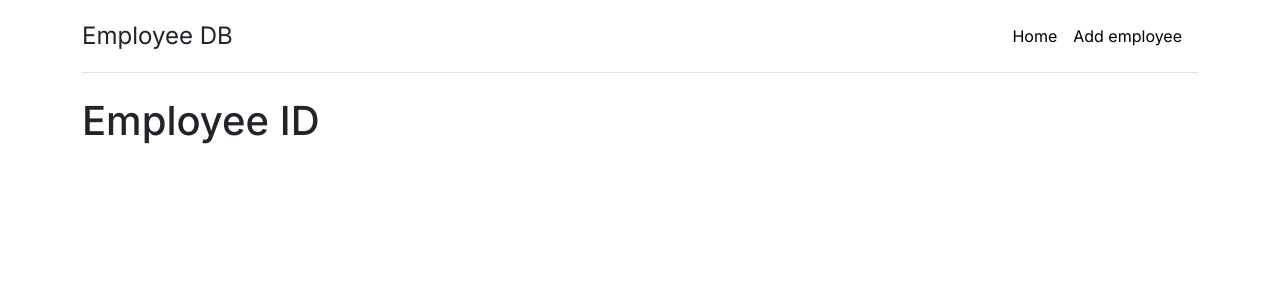
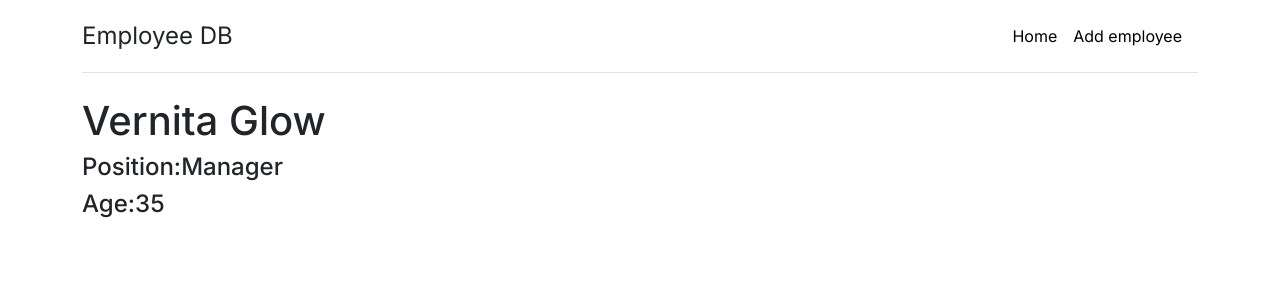
Before and after one commit to ferlobo1985/UDMY-NEXT24-Server-and-client, a Next.js app: page /employees/1 in a window 1280 px wide. Shown: the top 300 px of the page. Built offline with nearby package versions, Linux system fonts and the light colour scheme; data requests are answered from the project's data file.

Commit message:
13-Employee by ID
13-Employee by ID

```diff
--- a/src/app/employees/[id]/page.js
+++ b/src/app/employees/[id]/page.js
@@ -1,10 +1,16 @@
+import axios from 'axios';
 
-export default async function EmployeeByIDPage() {
-    await new Promise((resolve)=> setTimeout(resolve,3000))
+export default async function EmployeeByIDPage(props) {
+  const pageID = props.params.id;
+  const employee = await axios.get(`http://localhost:3004/employees/${pageID}`);
 
     return (
       <>
-        <h1>Employee ID</h1>
+        <h1>{employee.data.fullname}</h1>
+        <div>
+          <h4>Position:{employee.data.position}</h4>
+          <h4>Age:{employee.data.age}</h4>
+        </div>
       </>
     )
   }
```
